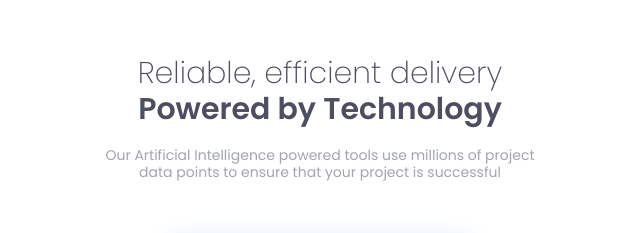
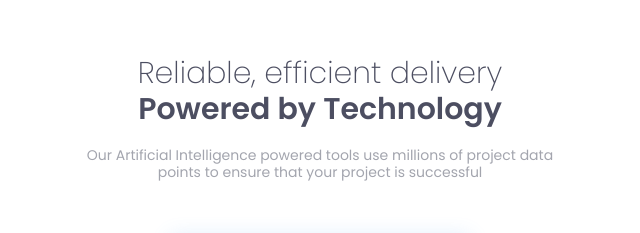
Before and after one commit to knoellouis/four-card-feature-section, a plain HTML site: page index.html in a window 1280 px wide. Shown: the top 233 px of the page, 320-960 px from the left. Drawn offline with Linux system fonts and the light colour scheme.

Commit message:
change max-width of main-heading in scss  file

```diff
--- a/styles.scss
+++ b/styles.scss
@@ -26,7 +26,7 @@ body {
 
 .main-heading {
   margin: 0 auto;
-  max-width: 430px;
+  max-width: 470px;
   width: 92%;
   text-align: center;
 
```
Also changed, not shown: styles.css.
